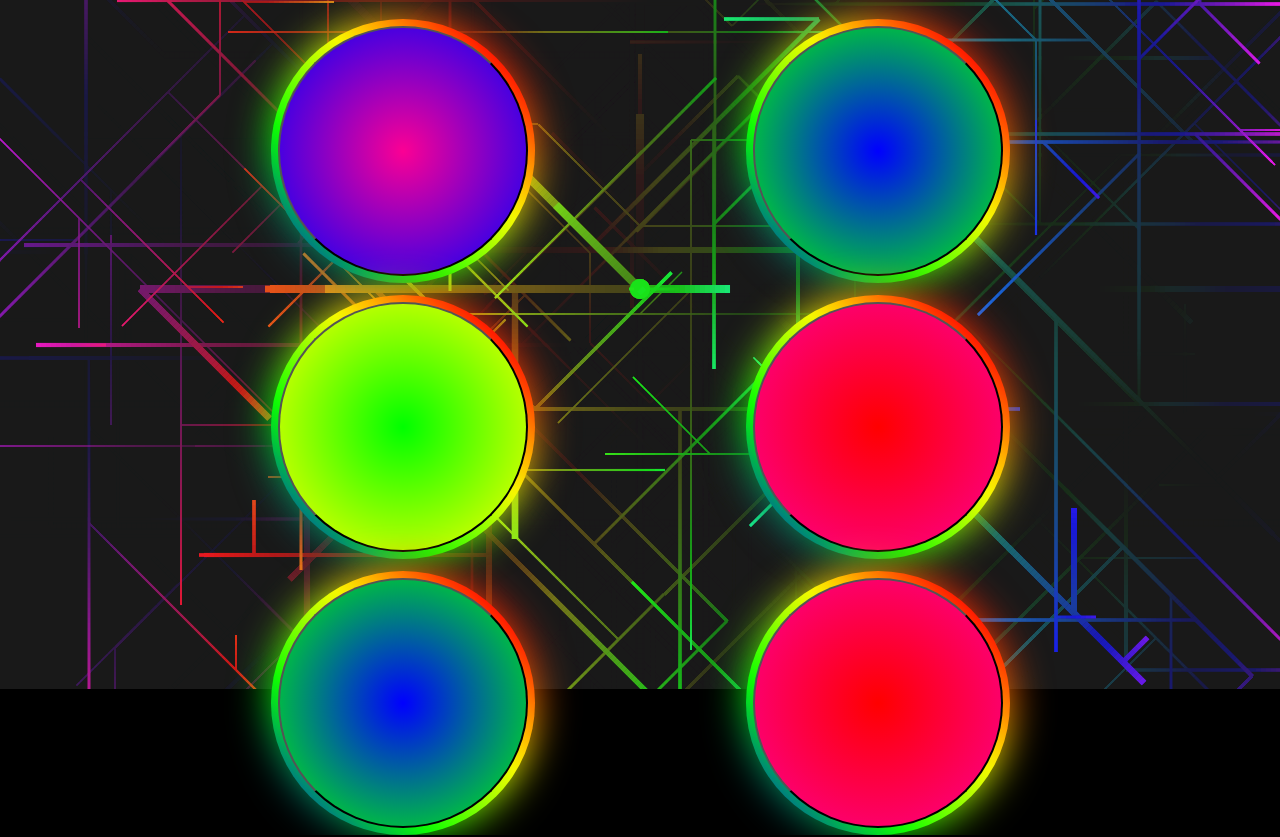
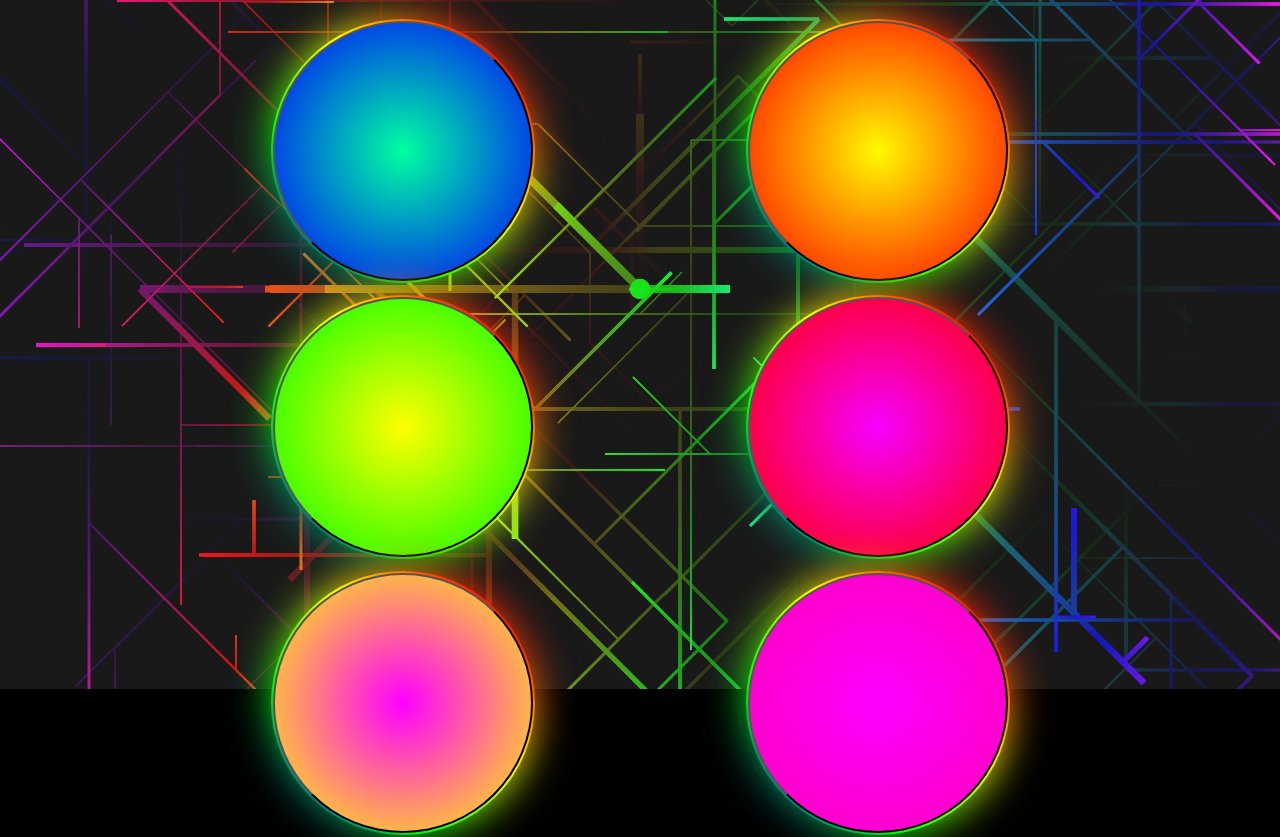
Before and after one commit to RaphaelBS-WCS/RaphaelBS-WCS.github.io, a plain HTML site: page index.html in a window 1280 px wide. Shown: the part 111-948 px from the top of the page. Drawn offline with nearby package versions, Linux system fonts and the light colour scheme.

Commit message:
c'est cool comme ça

```diff
--- a/hackaton.css
+++ b/hackaton.css
@@ -1,4 +1,9 @@
 @import url('https://fonts.googleapis.com/css2?family=Kaushan+Script&display=swap');
+
+:root {
+  --size-button: 100%;
+  --background-button : var(--size-button) - 6%;
+}
 
 body {
     background-color: black;
@@ -25,76 +30,76 @@ header .nav-link:hover{
 }
 
 .cercle1 {
-    width: 250px;
-    height: 250px;
+    width: var(--size-button);
+    height: var(--size-button);
     border-radius: 50%;
     position: relative;
     margin-right: auto;
     margin-left: auto;
     z-index: 10;
-    margin-top: 5px;
-    background: rgb(251,0,148);
-	background: radial-gradient(circle, rgba(251,0,148,1) 0%, rgba(0,0,255,1) 100%);
+    margin-top: var(--background-button);
+    background: rgb(0,255,160);
+    background: radial-gradient(circle, rgba(0,255,160,1) 0%, rgba(1,0,255,1) 100%);
 }
 .cercle2 {
-    width: 250px;
-    height: 250px;
+    width: var(--size-button);
+    height: var(--size-button);
     border-radius: 50%;
     position: relative;
     margin-right: auto;
     margin-left: auto;
     z-index: 10;
-    margin-top: 5px;
-    background: rgb(0,0,255);
-background: radial-gradient(circle, rgba(0,0,255,1) 0%, rgba(0,255,0,1) 100%);
+    margin-top: var(--background-button);
+    background: rgb(255,250,0);
+    background: radial-gradient(circle, rgba(255,250,0,1) 0%, rgba(255,0,0,1) 100%);
 }
 .cercle3 {
-    width: 250px;
-    height: 250px;
+    width: var(--size-button);
+    height: var(--size-button);
     border-radius: 50%;
     position: relative;
     margin-right: auto;
     margin-left: auto;
     z-index: 10;
-    margin-top: 5px;
-    background: rgb(0,255,0);
-background: radial-gradient(circle, rgba(0,255,0,1) 0%, rgba(255,255,0,1) 100%);
+    margin-top: var(--background-button);
+    background: rgb(255,255,0);
+    background: radial-gradient(circle, rgba(255,255,0,1) 0%, rgba(0,255,0,1) 100%);
 }
 .cercle4 {
-    width: 250px;
-    height: 250px;
+    width: var(--size-button);
+    height: var(--size-button);
     border-radius: 50%;
     position: relative;
     margin-right: auto;
     margin-left: auto;
     z-index: 10;
-    margin-top: 5px;
-    background: rgb(255,0,0);
-background: radial-gradient(circle, rgba(255,0,0,1) 0%, rgba(251,0,148,1) 100%);
+    margin-top: var(--background-button);
+    background: rgb(246,0,255);
+    background: radial-gradient(circle, rgba(246,0,255,1) 0%, rgba(255,0,0,1) 100%);
 }
 .cercle5 {
-    width: 250px;
-    height: 250px;
+    width: var(--size-button);
+    height: var(--size-button);
     border-radius: 50%;
     position: relative;
     margin-right: auto;
     margin-left: auto;
     z-index: 10;
-    margin-top: 5px;
-    background: rgb(0,0,255);
-background: radial-gradient(circle, rgba(0,0,255,1) 0%, rgba(0,255,0,1) 100%);
+    margin-top: var(--background-button);
+    background: rgb(254,0,255);
+background: radial-gradient(circle, rgba(254,0,255,1) 0%, rgba(255,254,0,1) 100%);
 }
 .cercle6 {
-    width: 250px;
-    height: 250px;
+    width: var(--size-button);
+    height: var(--size-button);
     border-radius: 50%;
     position: relative;
     margin-right: auto;
     margin-left: auto;
     z-index: 10;
-    margin-top: 5px;
-    background: rgb(255,0,0);
-background: radial-gradient(circle, rgba(255,0,0,1) 0%, rgba(251,0,148,1) 100%);
+    margin-top: var(--background-button);
+    background: rgb(254,0,255);
+background: radial-gradient(circle, rgba(254,0,255,1) 0%, rgba(255,0,187,1) 100%);
 }
 
 .select-button {
--- a/index.html
+++ b/index.html
@@ -68,7 +68,7 @@
 			<div class="row justify-content-center mt-3">
 				<div class="col-5 text-center">
 					<div id="item-card">
-						<button class="cercle5"  v-on:click=play("e.wav")></button>
+						<button class="cercle5"  v-on:click=play("e.wav") role="loop"></button>
 					</div>
 				</div>
 				<div class="col-5 text-center">
@@ -80,25 +80,24 @@
 		</div>
     </div>
     <script>
+		var path = "styles/batterie/";
 		var app = new Vue({
 			el: "#app",
 			data: {
 				styles: ["batterie", "electro"],
-				path: "styles/batterie/",
 			},
 			methods: {
 				setStyle: function(style) {
 					path = "styles/" + style + "/";
 				},
 				play: function(wav) {
-					let play = new Audio(path + wav)
+					let play = new Audio(path + wav);
 					play.play();
 					play.loop = false;
 				}
 			}
 		})
 	</script>
-
 	<!-- Script bacground  effect -->
 	<script>var w = c.width = window.innerWidth,
 		h = c.height = window.innerHeight,
```
Also changed, not shown: 1 other file.
